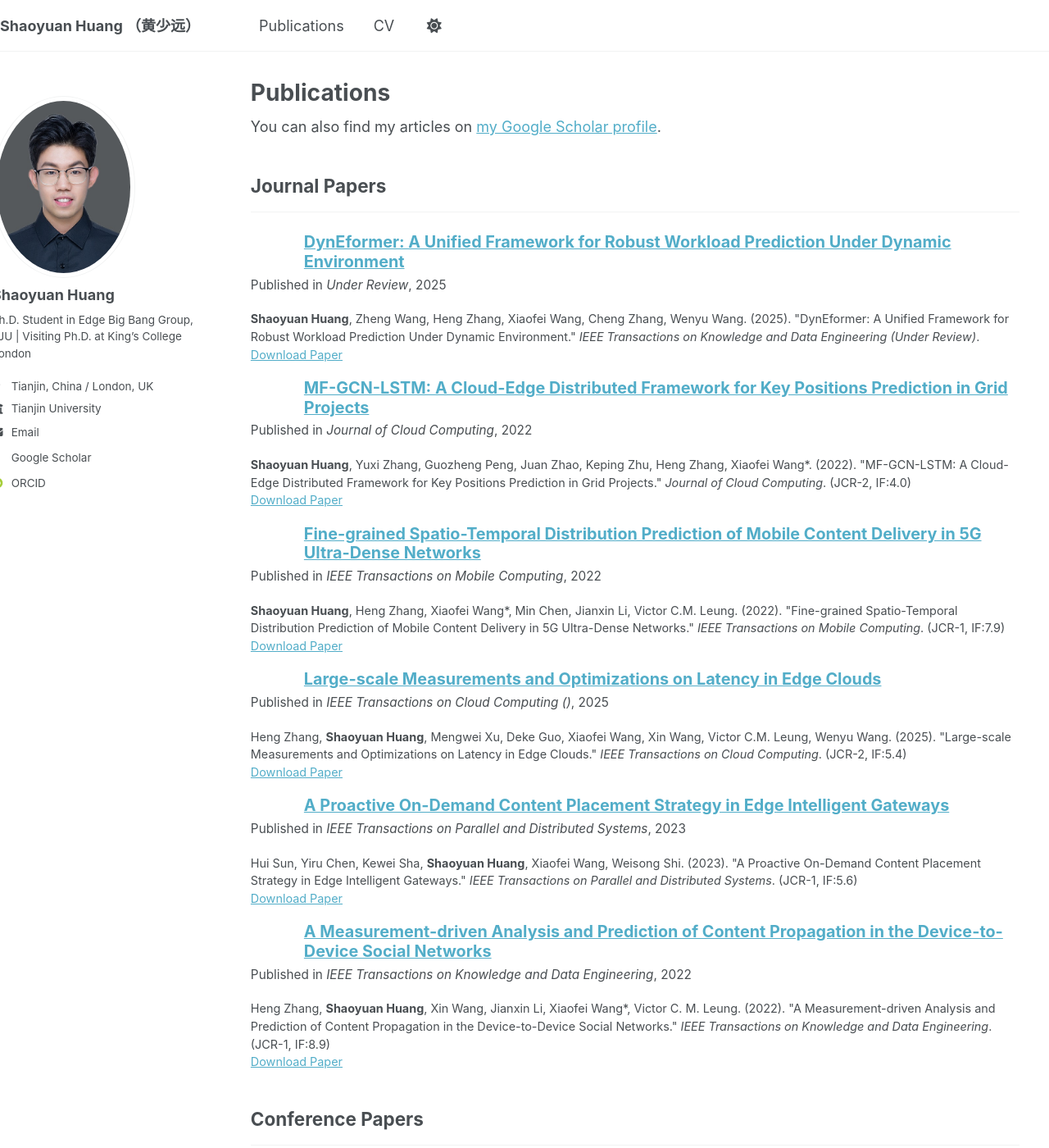
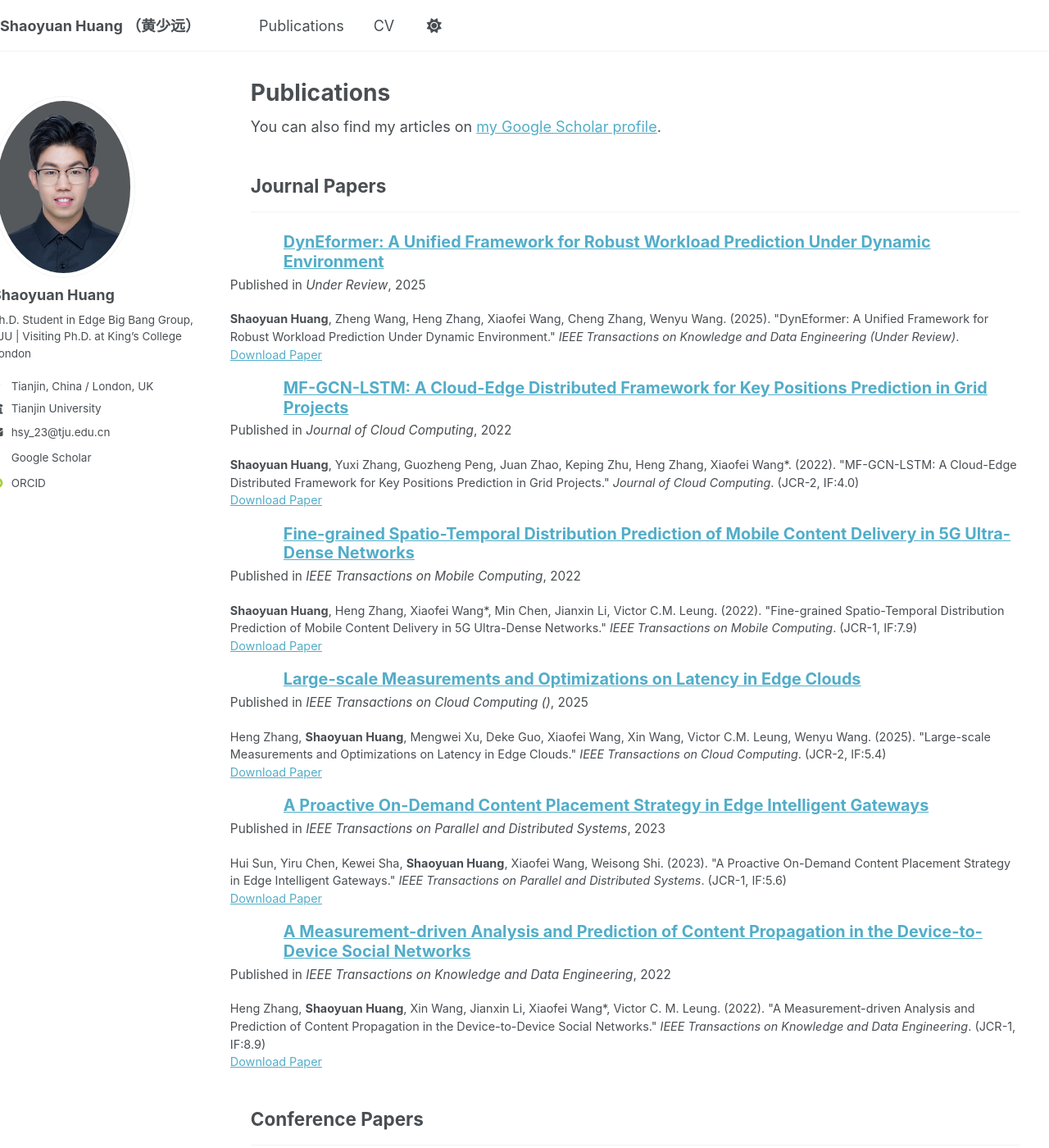
Before and after one commit to hsy23/ShaoyuanHuang, a Jekyll site: the page built from _pages/publications.html, in a window 1280 px wide and 1400 px high. Shown: the whole window at 82% size. Built offline with Jekyll 4.4.1, drawn with Linux system fonts in a browser that asks for light colours; some web fonts are replaced.

Commit message:
修改邮箱

```diff
--- a/_config.yml
+++ b/_config.yml
@@ -29,7 +29,7 @@
   location         : "Tianjin, China / London, UK"
   employer         : "Tianjin University"
   uri              : # URL
-  email            : "hsy_233@tju.edu.cn"
+  email            : "hsy_23@tju.edu.cn"
 
   # Academic websites
   academia         : # URL
--- a/_includes/author-profile.html
+++ b/_includes/author-profile.html
@@ -34,7 +34,7 @@
         <li><a href="{{ author.uri }}"><i class="fas fa-fw fa-link icon-pad-right" aria-hidden="true"></i>{{ site.data.ui-text[site.locale].website_label | default: "Website" }}</a></li>
       {% endif %}
       {% if author.email %}
-        <li><a href="mailto:{{ author.email }}"><i class="fas fa-fw fa-envelope icon-pad-right" aria-hidden="true"></i>{{ site.data.ui-text[site.locale].email_label | default: "Email" }}</a></li>
+        <li><a href="mailto:{{ author.email }}"><i class="fas fa-fw fa-envelope icon-pad-right" aria-hidden="true"></i>{{ author.email }}</a></li>
       {% endif %}
 
       <!-- Font Awesome and Academicons icons / Academic websites -->
--- a/_pages/publications.html
+++ b/_pages/publications.html
@@ -48,7 +48,7 @@
 
   /* 单个论文条目 */
   .list__item {
-    padding-left: 65px; /* 统一左内边距 */
+    padding-left: 40px; /* 统一左内边距 */
     margin-bottom: 15px; /* 增加论文条目间的间距 */
   }
 
```
